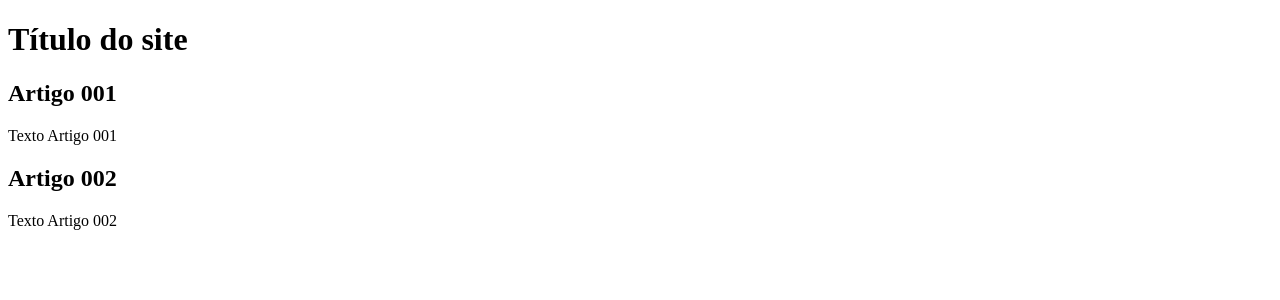
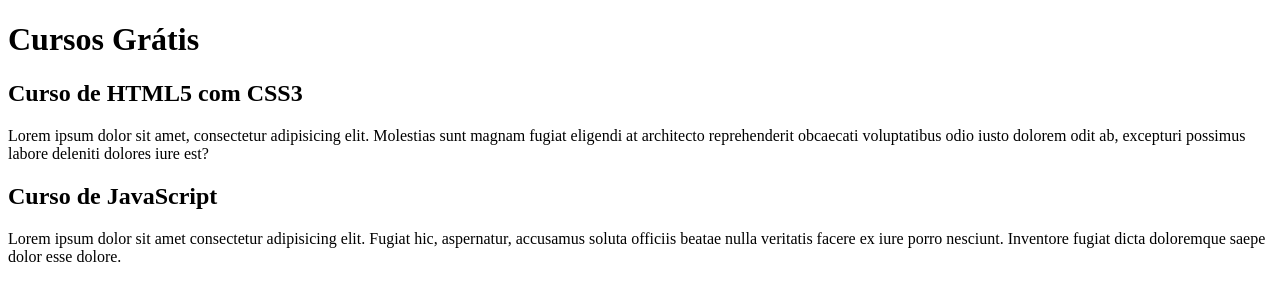
Before and after one commit to herikramos/projeto-site, a plain HTML site: page index.html in a window 1280 px wide. Drawn offline with Linux system fonts and the light colour scheme.

Commit message:
comecei a escrever o conteúdo

```diff
--- a/index.html
+++ b/index.html
@@ -9,15 +9,15 @@
 <body>
   <main>
     <header>
-      <h1>Título do site</h1>
+      <h1>Cursos Grátis</h1>
     </header>
     <article>
-      <h2>Artigo 001</h2>
-      <p>Texto Artigo 001</p>
+      <h2>Curso de HTML5 com CSS3</h2>
+      <p>Lorem ipsum dolor sit amet, consectetur adipisicing elit. Molestias sunt magnam fugiat eligendi at architecto reprehenderit obcaecati voluptatibus odio iusto dolorem odit ab, excepturi possimus labore deleniti dolores iure est?</p>
     </article>
     <article>
-      <h2>Artigo 002</h2>
-      <p>Texto Artigo 002</p>
+      <h2>Curso de JavaScript</h2>
+      <p>Lorem ipsum dolor sit amet consectetur adipisicing elit. Fugiat hic, aspernatur, accusamus soluta officiis beatae nulla veritatis facere ex iure porro nesciunt. Inventore fugiat dicta doloremque saepe dolor esse dolore.</p>
     </article>
   </main>
 </body>
```
